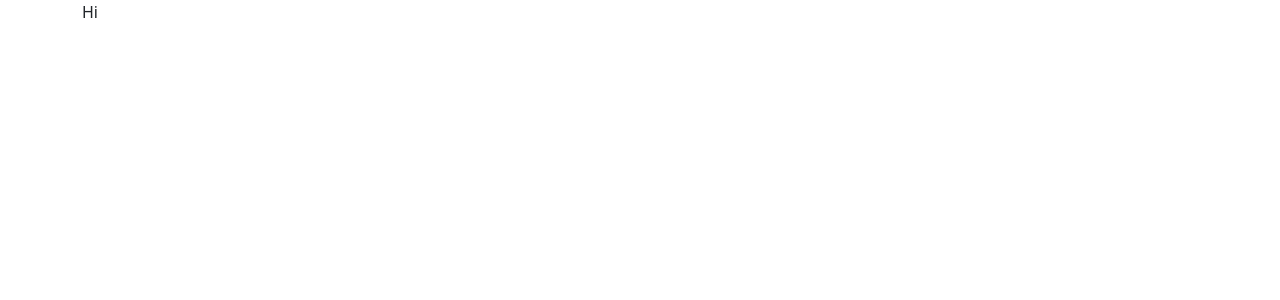
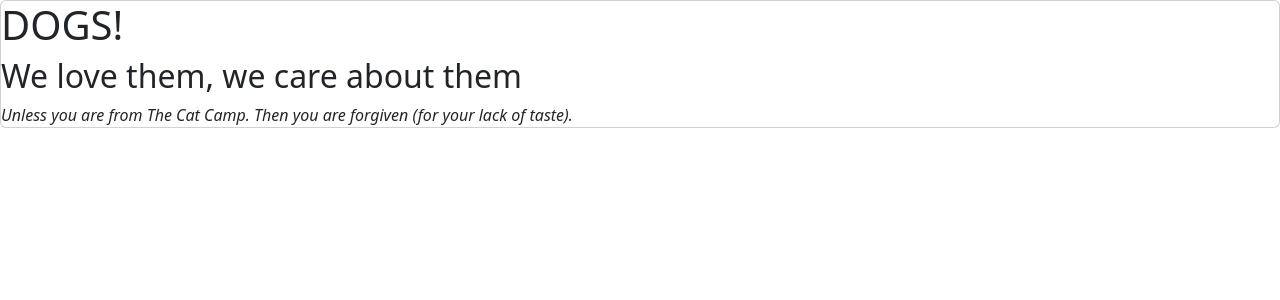
Before and after one commit to Nordslig/dogs, a React (Create React App) app: page / in a window 1280 px wide. Shown: the top 300 px of the page. Built offline with nearby package versions, Linux system fonts and the light colour scheme.

Commit message:
add bg image

```diff
--- a/src/App.tsx
+++ b/src/App.tsx
@@ -2,10 +2,23 @@
 // pics = https://dog.ceo/dog-api/documentation/
 // facts = https://dogapi.dog/docs/api-v2
 
-import { Container } from "reactstrap";
+import { Card, CardHeader, Container } from "reactstrap";
+import dogsBg from "./assets/dogsBg.jpg";
 
 function App() {
-  return <Container>Hi</Container>;
+  return (
+    <div style={{ backgroundImage: dogsBg }}>
+      {/* <div> */}
+      <Card>
+        <h1>DOGS!</h1>
+        <h2>We love them, we care about them</h2>
+        <em>
+          Unless you are from The Cat Camp. Then you are forgiven (for your lack
+          of taste).
+        </em>
+      </Card>
+    </div>
+  );
 }
 
 export default App;
```
Also changed, not shown: src/assets/dogsBg.jpg (added).
